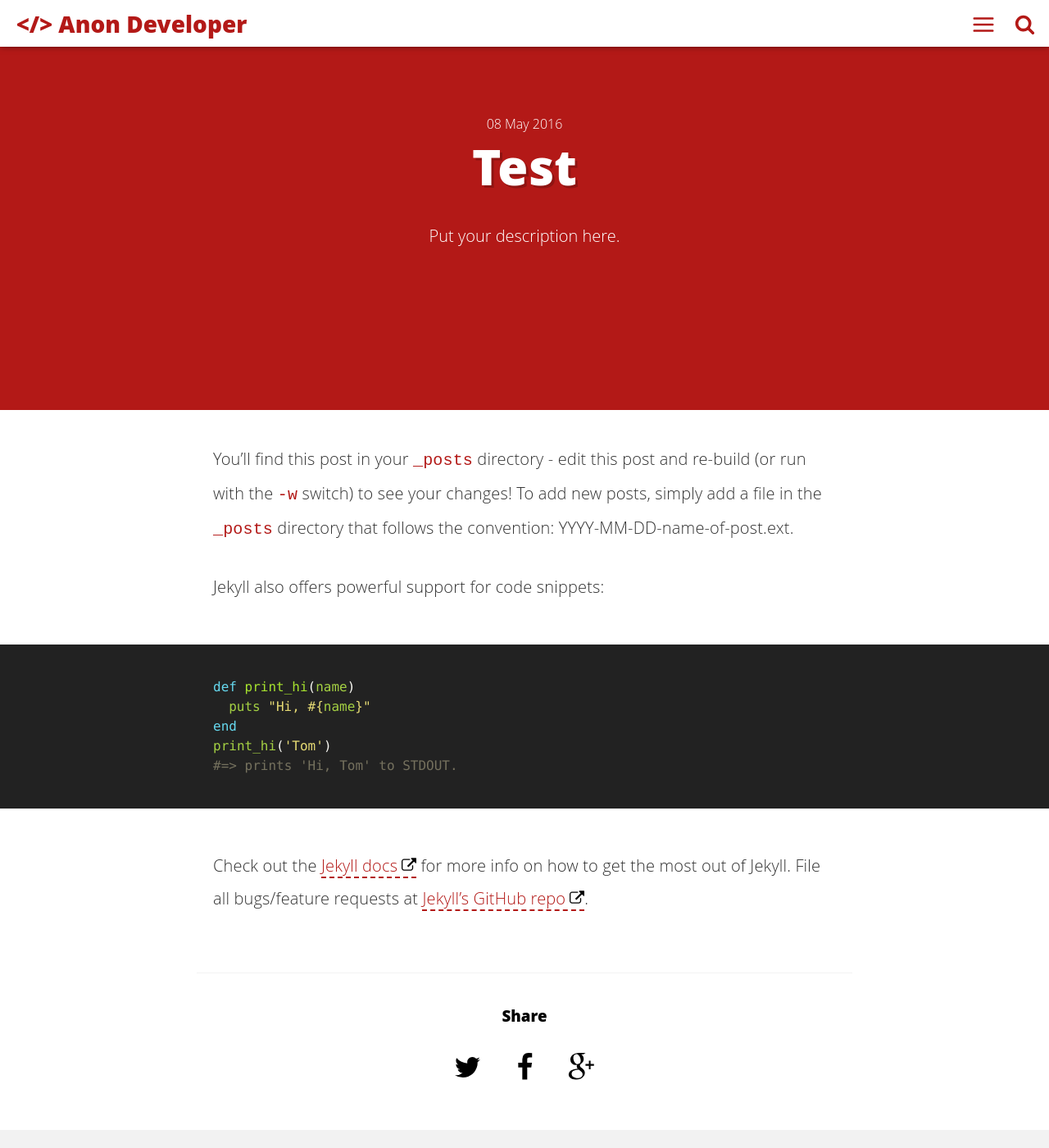
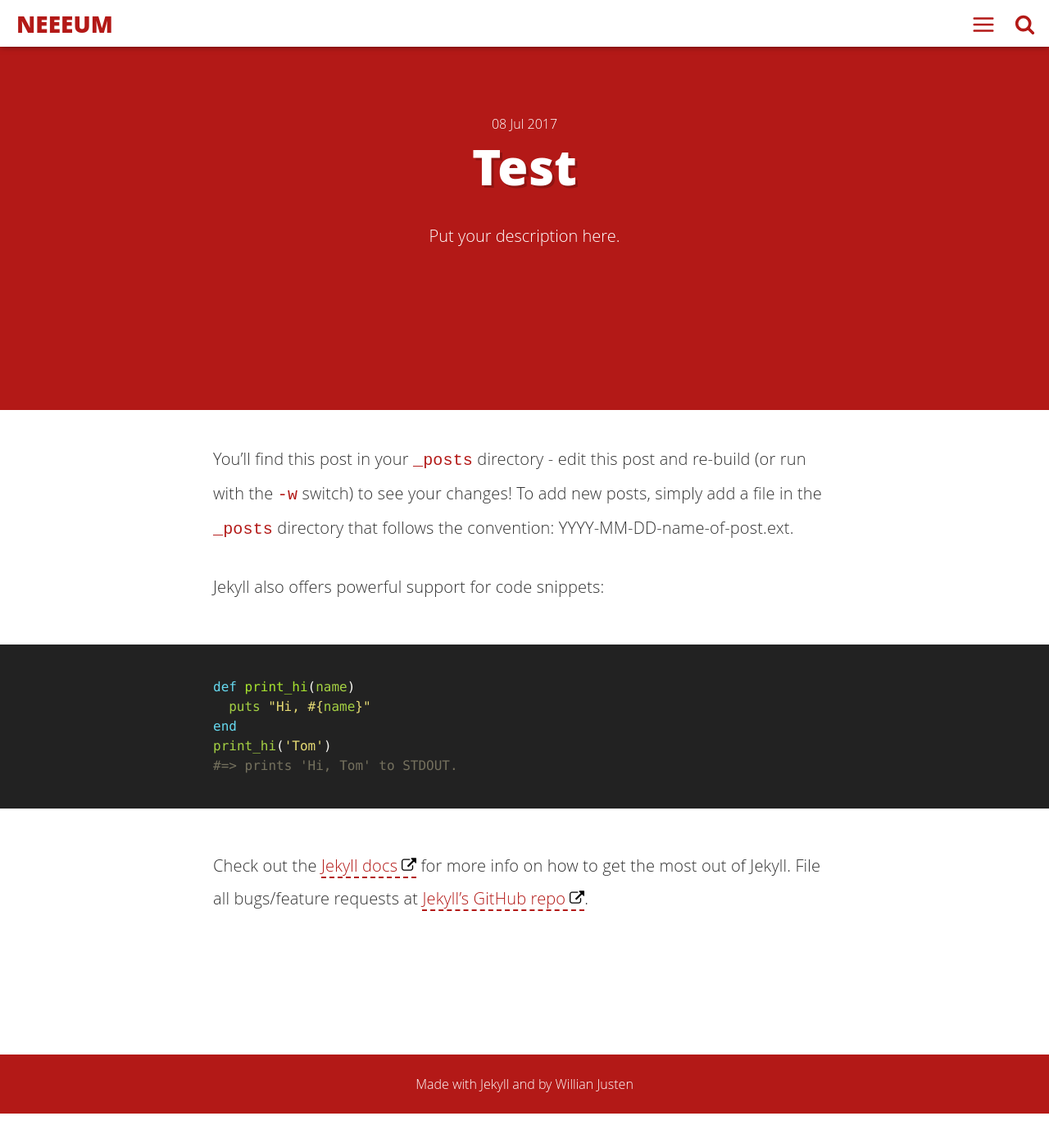
Before and after one commit to lky88/lky88.github.io, a Jekyll site: the page built from _posts/2017-07-06-welcome-to-jekyll.md, in a window 1280 px wide and 1400 px high. Shown: the whole window at 82% size. Built offline with Jekyll 4.4.1, drawn with Linux system fonts in a browser that asks for light colours; comment, search, counter and statistics services are not loaded; some of the changed text lies outside the part shown.

Commit message:
title neeeum

```diff
--- a/_includes/footer.html
+++ b/_includes/footer.html
@@ -1,4 +1,4 @@
 <footer>
-    <p>Made with <a href="http://jekyllrb.com/" target="_blank">Jekyll</a> and <span class="love">❤</span> by <a href="http://willianjusten.com.br">Willian Justen</a></p>
+    <p>Made with <a href="http://jekyllrb.com/" target="_blank">Jekyll</a> and by <a href="http://willianjusten.com.br">Willian Justen</a></p>
 </footer>
 <script src="{{ "/assets/js/main.js" | prepend: site.baseurl }}"></script>
--- a/_layouts/post.html
+++ b/_layouts/post.html
@@ -10,10 +10,8 @@
                 {{ content }}
             </article>
 
-            {% include share.html %}
-            {% include author.html %}
-            {% include comments.html %}
             {% include footer.html %}
-        </section>
+
+		</section>
     </body>
 </html>
--- a/_posts/2017-07-06-welcome-to-jekyll.md
+++ b/_posts/2017-07-06-welcome-to-jekyll.md
@@ -1,7 +1,7 @@
 ---
 layout: post
 title: "Test"
-date: 2016-05-08 20:34:26
+date: 2017-07-08 20:34:26
 image: '/assets/img/'
 description: 'Put your description here.'
 main-class: 'jekyll'
--- a/src/styl/_header.styl
+++ b/src/styl/_header.styl
@@ -25,9 +25,9 @@ $bg
 		font-size rem(28px)
 		&:after
 			transition all .4s
-			content '</> AD'
+			content 'NEEEUM'
 			+above(cut)
-				content '</> Anon Developer'
+				content 'NEEEUM'
 
 // Header Post
 .header-post
```
Also changed, not shown: assets/css/main.css.
